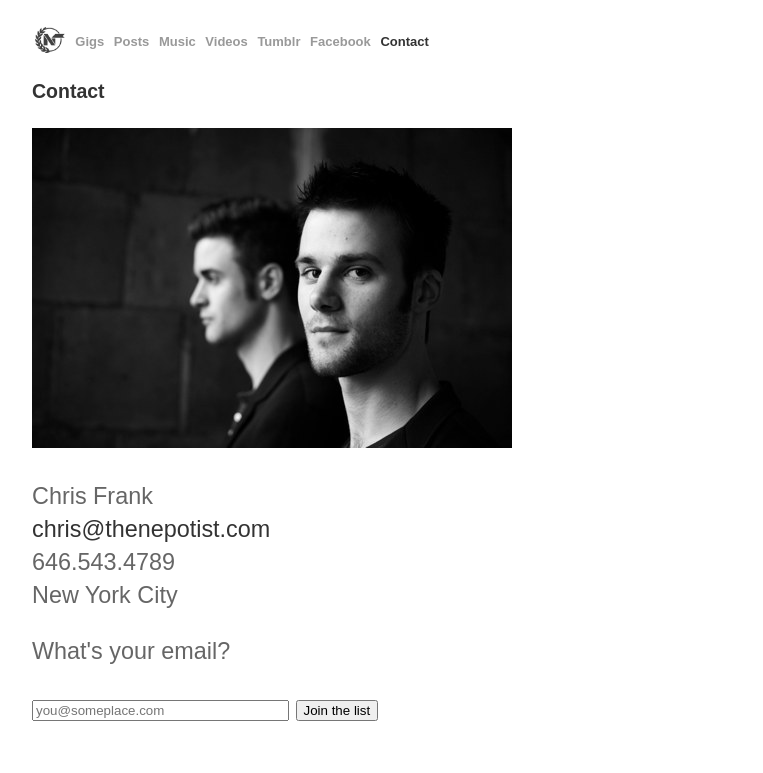
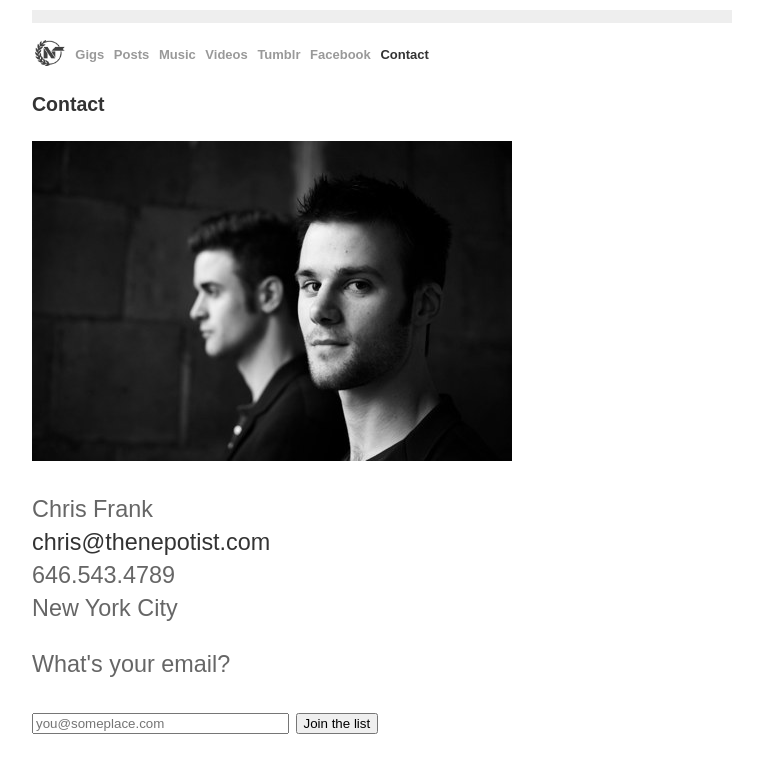
Before and after one commit to chrisfrank/chrisfrank.github.com, a Jekyll site: the page built from contact.html, in a window 1280 px wide. Shown: the top 773 px of the page, without its empty margins (258-1021 px from the left). Built offline with Jekyll 4.4.1, drawn with Linux system fonts in a browser that asks for light colours.

```diff
--- a/_includes/header.html
+++ b/_includes/header.html
@@ -4,9 +4,7 @@
 <title>{% if page.title %}{{ page.title }} | {% endif %}The Nepotist</title>
 <meta name="description" content="{{ site.bio }}" />
 <meta name="viewport" content="width=device-width, user-scalable=no, maximum-scale=1.0, minimum-scale=1.0" />
-<!--[if lt IE 9]>
-<script src="//html5shiv.googlecode.com/svn/trunk/html5.js"></script>
-<![endif]-->
+<!--[if IE]><script src="http://html5shiv.googlecode.com/svn/trunk/html5.js"></script><![endif]-->
 <link rel="stylesheet" href="/assets/style.css?v{{ site.time | date: '%m%d%y%H%M%S' }}" />
 <link rel="shortcut icon" href="/images/favicon.png" />
 <meta http-equiv="content-type" content="text/html; charset=UTF-8"/>
--- a/_includes/stylesheets/theme.css
+++ b/_includes/stylesheets/theme.css
@@ -19,10 +19,12 @@
 nav {
   color: #333;
   font-weight: bold;
+  border-top: 1em solid #eee;
 }
 nav a {
   color: #999;
 }
+.l_home nav { border-top: none; }
 nav img:hover { opacity: 1; }
 
 h1, h2, h3, h4, h5, h6 {
@@ -52,6 +54,7 @@
 }
 .newspaper {
   border-top: 1em solid #eee;
+  padding-bottom: 1em;
 }
 .newspaper h2 {
   font-size: 1em;
@@ -62,6 +65,9 @@
 .newspaper section:first-child {
   border-top: none;
 }
+.newspaper section:last-child {
+  border-bottom: .5em solid #eee;
+}
 .newspaper nav {
   text-align: center;
 }
```
